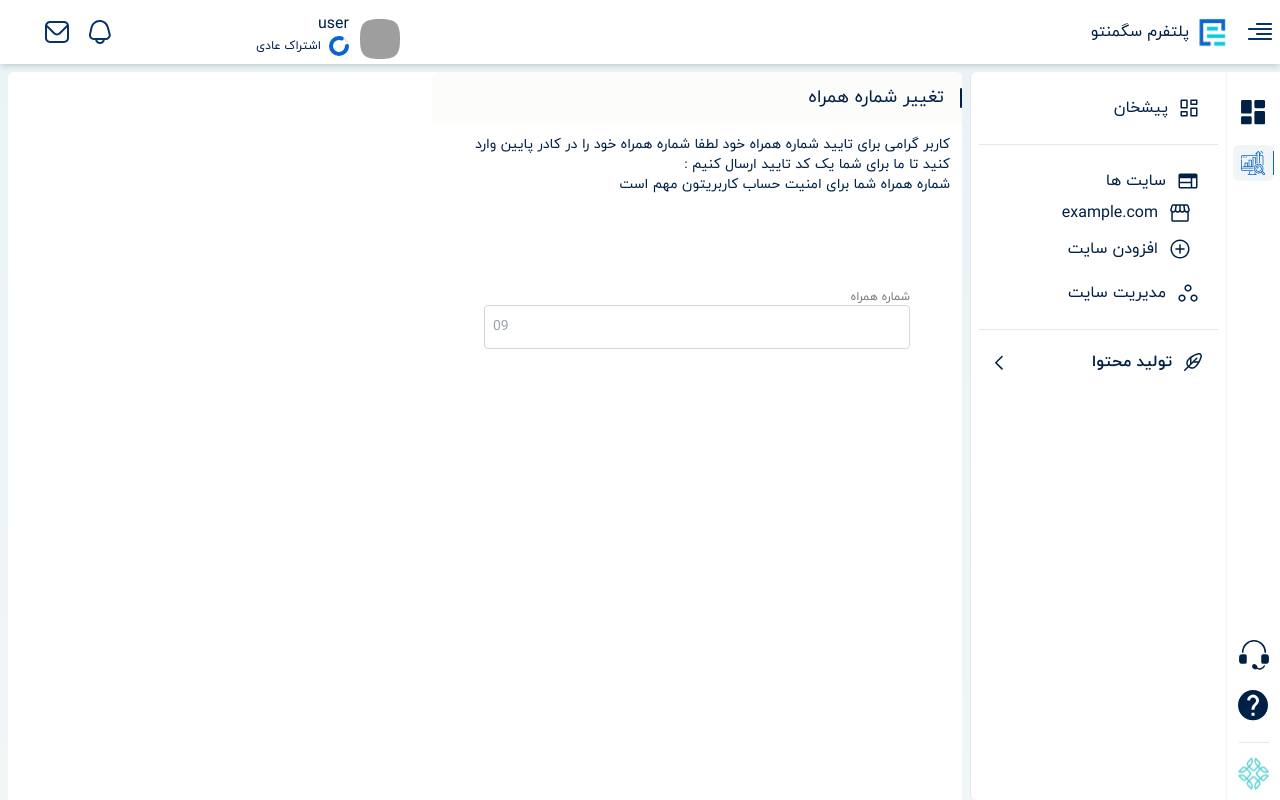
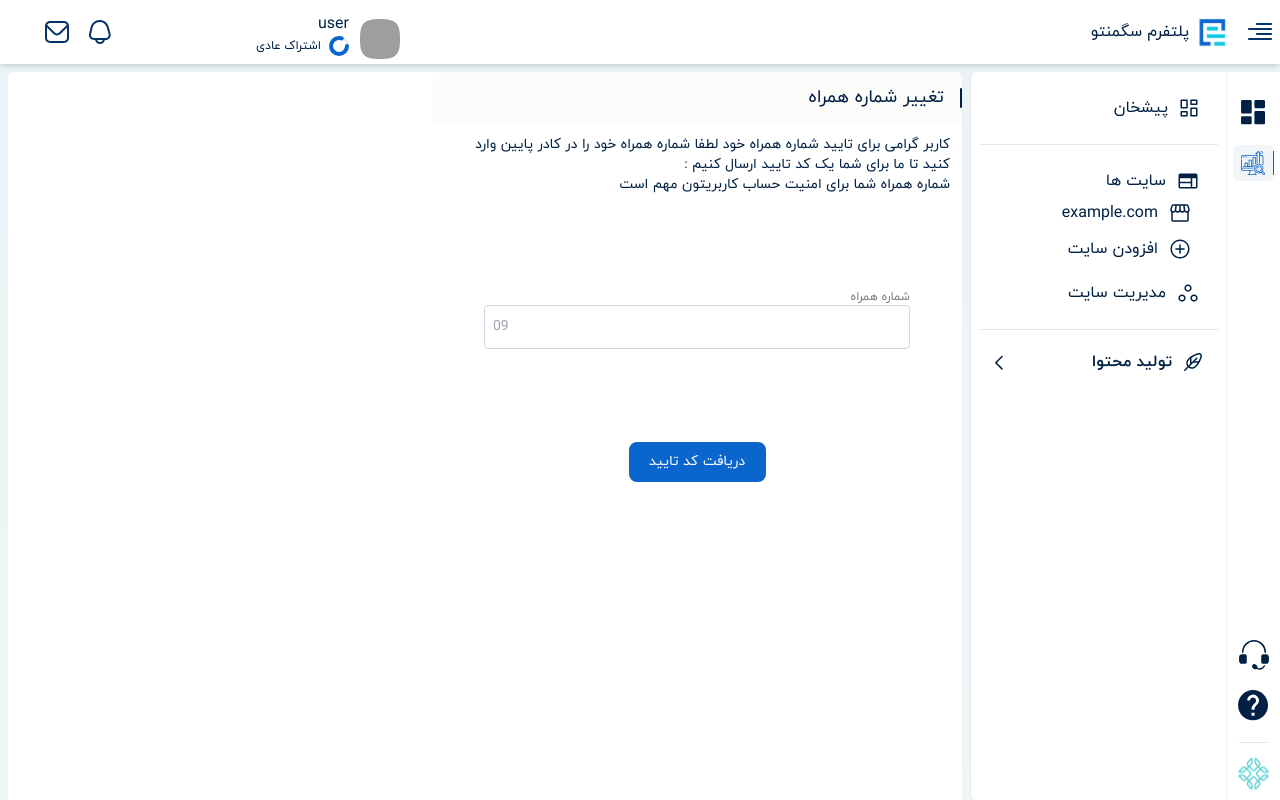
Before and after one commit to xaankoow/segmento-nuxt, a Nuxt app: page /Profile/Change-phone-number in a window 1280 px wide. Built offline with nearby package versions, Linux system fonts and the light colour scheme; grey boxes are pictures that could not be loaded.

Commit message:
primary buttons get changed!

```diff
--- a/pages/Profile/Change-phone-number.vue
+++ b/pages/Profile/Change-phone-number.vue
@@ -31,7 +31,7 @@
         </div>
         <button
           @click="changeStep"
-          class="w-[137px] h-10 rounded-lg bg-dimound text-white"
+          class="w-[137px] h-10 rounded-lg btn-primary"
         >
           دریافت کد تایید
         </button>
@@ -76,7 +76,7 @@
         <div class="w-full flex items-center justify-between px-4">
           <button
             @click="changeStep"
-            class="w-[137px] h-10 rounded-lg bg-dimound text-white"
+            class="w-[137px] h-10 rounded-lg btn-primary"
           >
             تایید شماره همراه
           </button>
@@ -147,7 +147,7 @@
           <p class="text-xl">موفقیت آمیز</p>
           <p>شماره همراه شما با موفقیت در سگمنتو تغییر داده شد !</p>
         </div>
-        <p class="text-dimound cursor-pointer">باشه، فهمیدم!</p>
+        <p class="text-primary cursor-pointer">باشه، فهمیدم!</p>
       </div>
     </div>
   </div>
```
